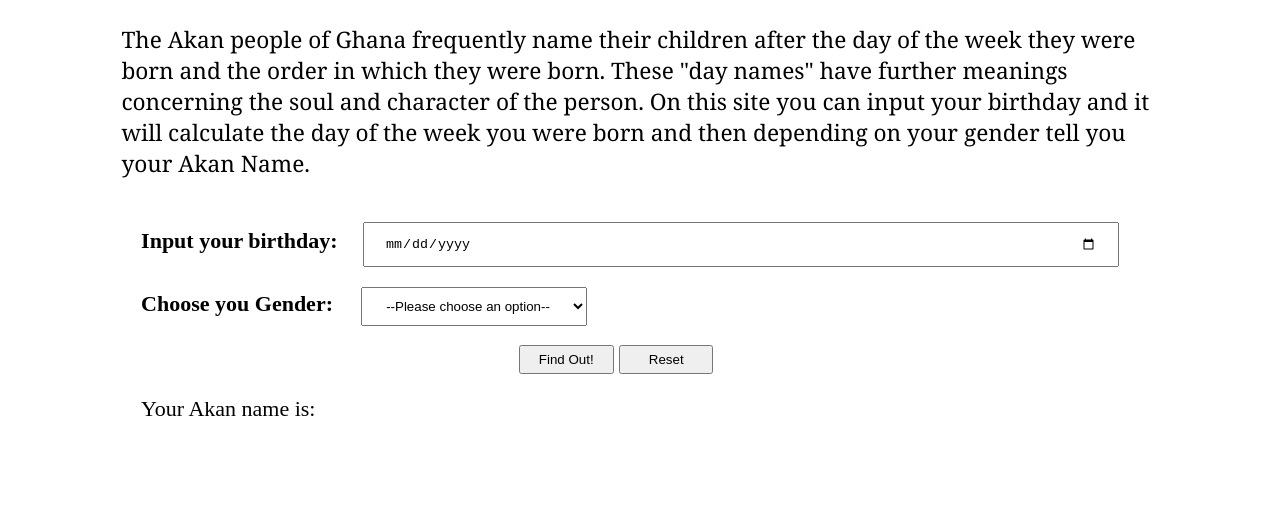
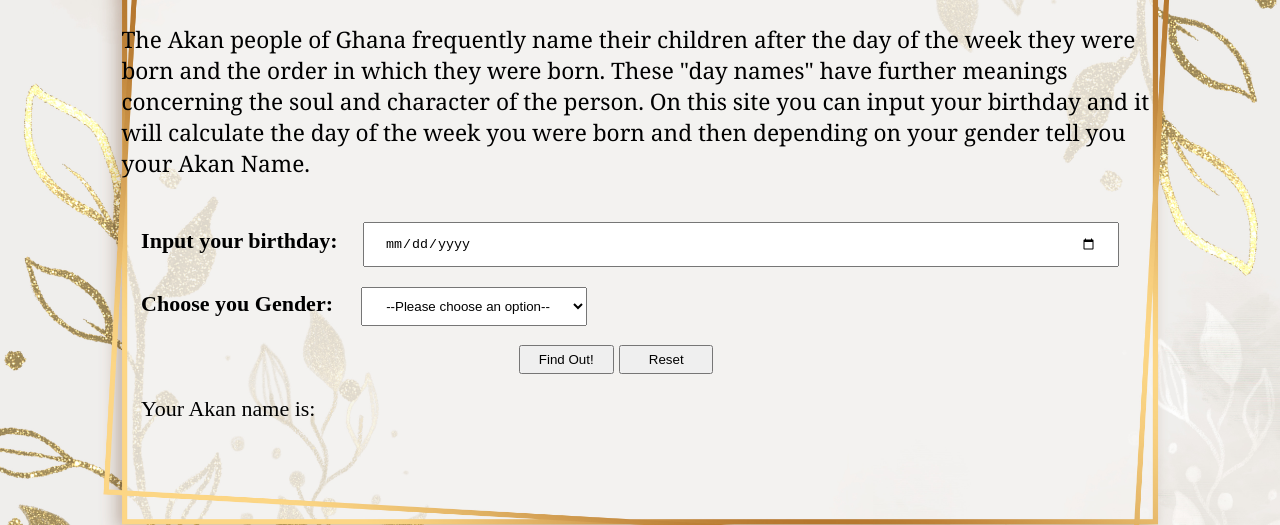
Before and after one commit to Terry-Mochire/Akan-Project, a plain HTML site: page index.html in a window 1280 px wide. Shown: the part 275-800 px from the top of the page. Drawn offline with Linux system fonts and the light colour scheme.

Commit message:
Move background image to HTML file.

```diff
--- a/css/style.css
+++ b/css/style.css
@@ -6,7 +6,7 @@
     box-sizing: inherit;
   }
   body {
-      background-image: url(./images/—Pngtree—plant-golden-line-double-border_1465569.jpg);
+      /* background-image: url(./images/—Pngtree—plant-golden-line-double-border_1465569.jpg); */
       background-size: 100%;
       background-repeat: no-repeat;
   }
--- a/index.html
+++ b/index.html
@@ -7,7 +7,7 @@
     <title>Akan Project</title>
     <link rel="stylesheet" type="text/css" href="css/style.css">
 </head>
-<body>
+<body style="background-image: url(images/—Pngtree—plant-golden-line-double-border_1465569.jpg) ;" >
     <div class="header">
         <h1>The Akan Name Generator</h1>
     </div>
```
